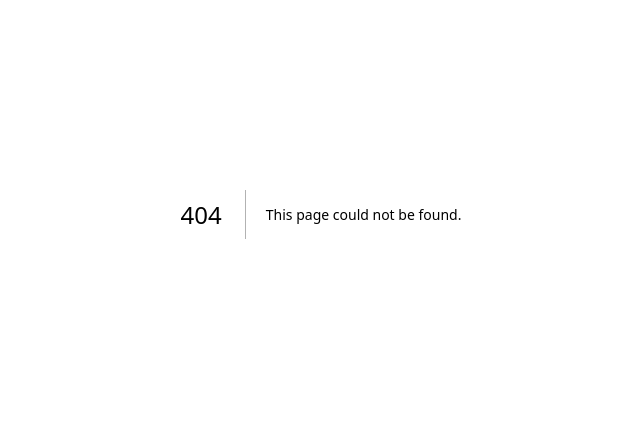
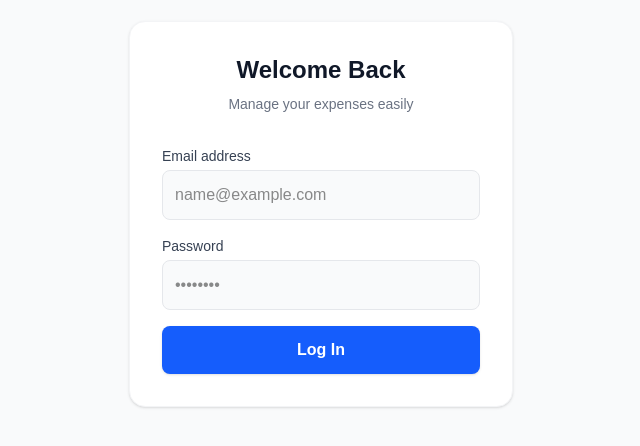
Before and after one commit to MalinduDissanayaka/expense-tracker, a Next.js app: page /login in a window 1280 px wide. Before the commit this address had no page. Shown: the part 186-632 px from the top of the page, without its empty margins (319-959 px from the left). Built offline with nearby package versions, Linux system fonts and the light colour scheme.

Commit message:
Add login page component with email and password fields

```diff
--- /dev/null
+++ b/app/login/page.tsx
@@ -0,0 +1,33 @@
+// src/app/login/page.tsx
+export default function LoginPage() {
+  return (
+    <main className="flex min-h-screen items-center justify-center bg-gray-50 p-4">
+      <div className="w-full max-w-sm bg-white p-8 rounded-2xl shadow-sm border border-gray-100">
+        <h1 className="text-2xl font-bold text-gray-900 mb-2 text-center">Welcome Back</h1>
+        <p className="text-gray-500 text-sm text-center mb-8">Manage your expenses easily</p>
+
+        <form className="space-y-4">
+          <div>
+            <label className="block text-sm font-medium text-gray-700 mb-1">Email address</label>
+            <input
+              type="email"
+              placeholder="name@example.com"
+              className="w-full p-3 bg-gray-50 border border-gray-200 rounded-lg outline-none focus:ring-2 focus:ring-blue-500 transition-all"
+            />
+          </div>
+          <div>
+            <label className="block text-sm font-medium text-gray-700 mb-1">Password</label>
+            <input
+              type="password"
+              placeholder="••••••••"
+              className="w-full p-3 bg-gray-50 border border-gray-200 rounded-lg outline-none focus:ring-2 focus:ring-blue-500 transition-all"
+            />
+          </div>
+          <button className="w-full bg-blue-600 hover:bg-blue-700 text-white font-semibold py-3 rounded-lg shadow-sm transition-all">
+            Log In
+          </button>
+        </form>
+      </div>
+    </main>
+  );
+}
```
